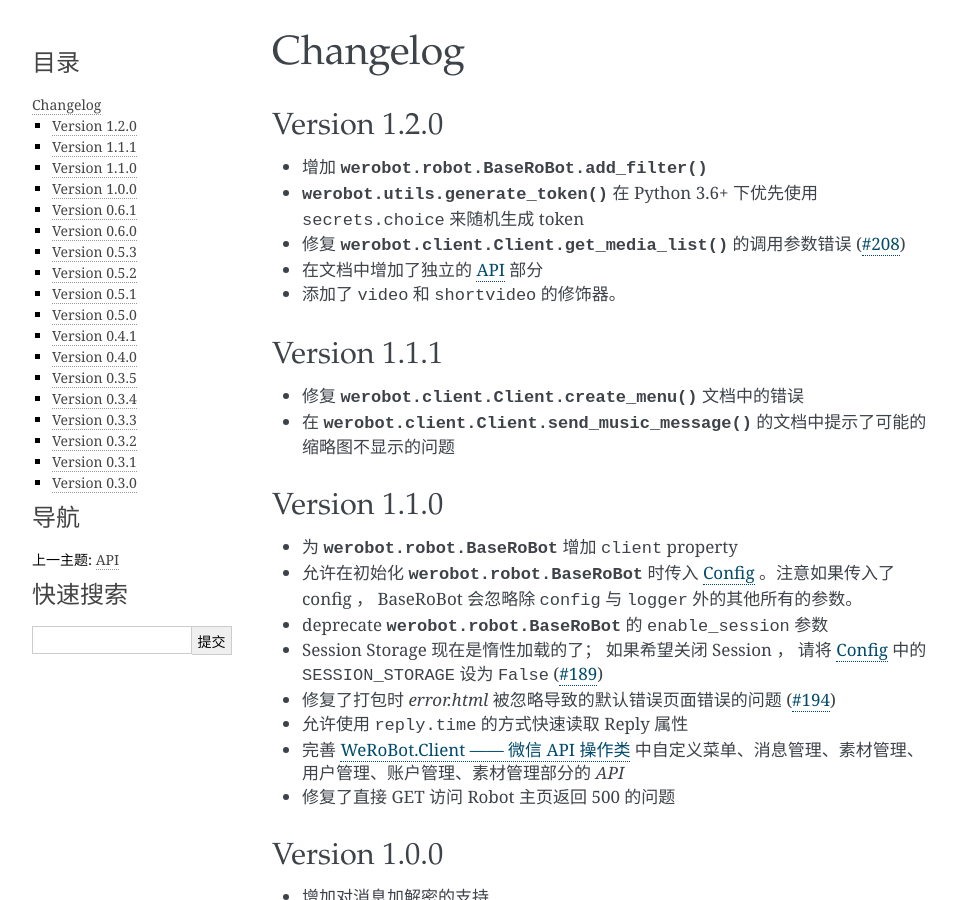
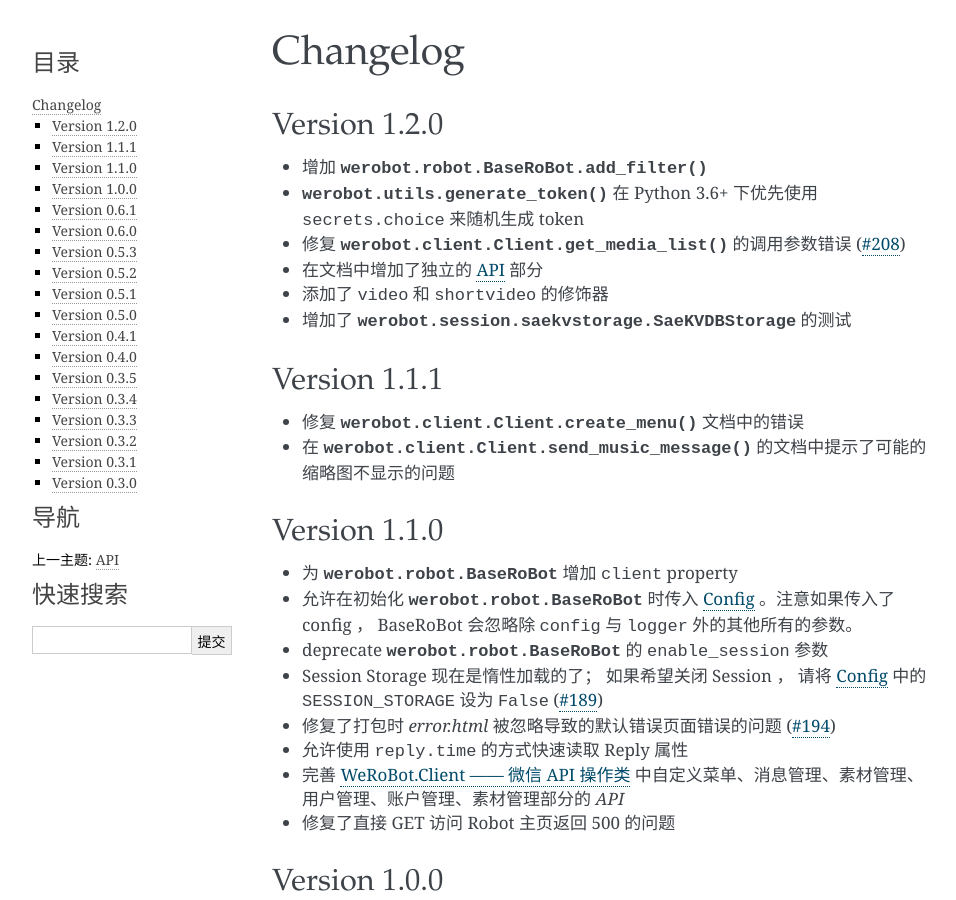
Before and after one commit to offu/WeRoBot, a Sphinx documentation site: the page built from docs/changelog.rst, in a window 1280 px wide and 900 px high. Shown: the whole window, without its empty margins (148-1104 px from the left). Built offline with Sphinx 7.4.7, drawn with Linux system fonts in a browser that asks for light colours; the version number could not be read and is left out.

Commit message:
add changelog

```diff
--- a/docs/changelog.rst
+++ b/docs/changelog.rst
@@ -7,7 +7,8 @@ Version 1.2.0
 + :func:`werobot.utils.generate_token` 在 Python 3.6+ 下优先使用 ``secrets.choice`` 来随机生成 token
 + 修复 :func:`werobot.client.Client.get_media_list` 的调用参数错误 (`#208 <https://github.com/whtsky/WeRoBot/issues/208>`_)
 + 在文档中增加了独立的 :doc:`api` 部分
-+ 添加了 ``video`` 和 ``shortvideo`` 的修饰器。
++ 添加了 ``video`` 和 ``shortvideo`` 的修饰器
++ 增加了 :class:`werobot.session.saekvstorage.SaeKVDBStorage` 的测试
 
 Version 1.1.1
 ----------------
```
